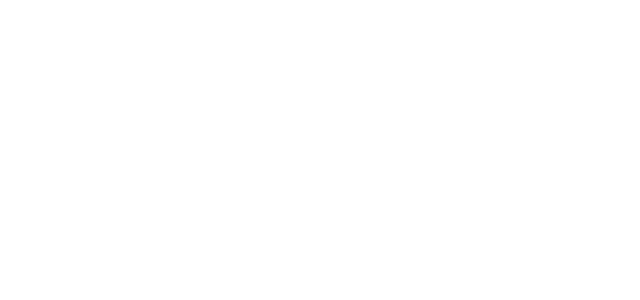
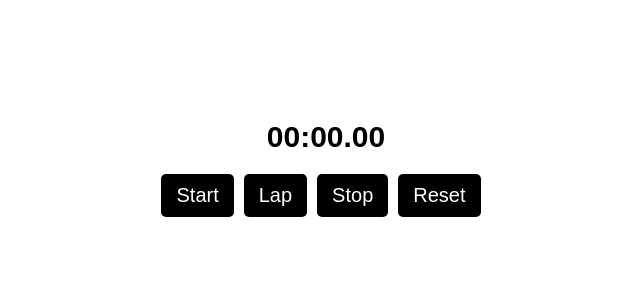
Before and after one commit to Shopify/eng-intern-assessment-react, a React app: page / in a window 1280 px wide. Shown: the top 300 px of the page, without its empty margins (314-954 px from the left). Built offline with nearby package versions, Linux system fonts and the light colour scheme.

Commit message:
Implemented start, stop, lap, reset butns and displaying lap times

```diff
--- a/src/App.tsx
+++ b/src/App.tsx
@@ -1,7 +1,10 @@
 import React from 'react'
+import StopWatch from './StopWatch'
 
 export default function App() {
-    return(
-        <div></div>
+    return (
+        <div>
+            <StopWatch />
+        </div>
     )
 }
--- /dev/null
+++ b/src/StopWatch.css
@@ -0,0 +1,20 @@
+.stopwatch {
+    text-align: center;
+    display: flex;
+    flex-direction: column;
+    justify-content: center;
+    align-items: center;
+    margin-top: 100px;
+    font-size: 30px;
+    font-family: sans-serif
+}
+
+.time-display {
+    margin: 20px auto;
+    font-weight: bold;
+}
+
+.buttons {
+    margin: 0 auto;
+    text-align: center;
+}
--- a/src/StopWatch.tsx
+++ b/src/StopWatch.tsx
@@ -1,7 +1,64 @@
-import React from 'react'
+import React, { useEffect, useRef, useState } from 'react'
+import StopWatchButton from './StopWatchButton';
+import './StopWatch.css'
+export enum Buttons {
+    Start = 'Start',
+    Lap = 'Lap',
+    Stop = 'Stop',
+    Reset = 'Reset'
+}
 
 export default function StopWatch() {
-    return(
-        <div></div>
+    const [time, setTime] = useState<number>(0);
+    const [running, setRunning] = useState<boolean>(false);
+    const [laps, setLaps] = useState<number[]>([]);
+    const timerRef = useRef<ReturnType<typeof setInterval>>();
+
+    const formatTime = (ms: number) => {
+        // Calculations to turn ms to desired time unit,
+        // while ensuring that the at most 2 digits are displayed for each time value
+        const getMinutes = () => ("0" + Math.floor((ms / 60 / 1000) % 60)).slice(-2);
+        const getSeconds = () => ("0" + Math.floor((ms / 1000) % 60)).slice(-2);
+        const getMilliSeconds = () => ("0" + (ms / 10) % 100).slice(-2);
+
+        return `${getMinutes()}:${getSeconds()}.${getMilliSeconds()}`;
+    }
+
+    // Timer starts/stops depending on the our running state.
+    useEffect(() => {
+        if (running) {
+            timerRef.current = setInterval(() => setTime(prevTime => prevTime + 10), 10);
+        } else {
+            clearInterval(timerRef.current);
+        }
+    }, [running]);
+
+    useEffect(() => {
+        if (time) {
+            const prefix = laps.slice(0, laps.length - 1);
+            const last = time - prefix.reduce((sum, curr) => curr + sum, 0);
+            setLaps([...prefix, last]);
+        } else {
+            setLaps([]);
+        }
+    }, [time]);
+
+    return (
+        <div className='stopwatch'>
+            <div className='time-display'>{formatTime(time)}</div>
+            <div className='buttons'>
+                <StopWatchButton onClick={() => setRunning(true)} type={Buttons.Start} />
+                <StopWatchButton onClick={() => setLaps([...laps, 0])} type={Buttons.Lap} />
+                <StopWatchButton onClick={() => setRunning(false)} type={Buttons.Stop} />
+                <StopWatchButton onClick={() => setTime(0)} type={Buttons.Reset} />
+            </div>
+            <div className='laps'>
+                <ul>
+                    {laps.map((el, index) =>
+                        <li key={index}>Lap {index + 1}: {formatTime(el)}</li>
+                    )}
+                </ul>
+            </div>
+        </div>
     )
 }
--- /dev/null
+++ b/src/StopWatchButton.css
@@ -0,0 +1,11 @@
+button {
+    font-size: 20px;
+    background-color: black;
+    color: #fff;
+    border: none;
+    padding: 10px 15px;
+    cursor: pointer;
+    border-radius: 5px;
+    font-family: sans-serif;
+    margin-right: 10px;
+}
--- a/src/StopWatchButton.tsx
+++ b/src/StopWatchButton.tsx
@@ -1,7 +1,13 @@
 import React from 'react'
+import { Buttons } from './StopWatch'
+import './StopWatchButton.css'
 
-export default function StopWatchButton() {
-    return(
-        <div></div>
+type ButtonProps = {
+    type: Buttons;
+    onClick?: () => void;
+}
+export default function StopWatchButton({ type, onClick }: ButtonProps) {
+    return (
+        <button onClick={onClick}>{type}</button>
     )
 }
```
